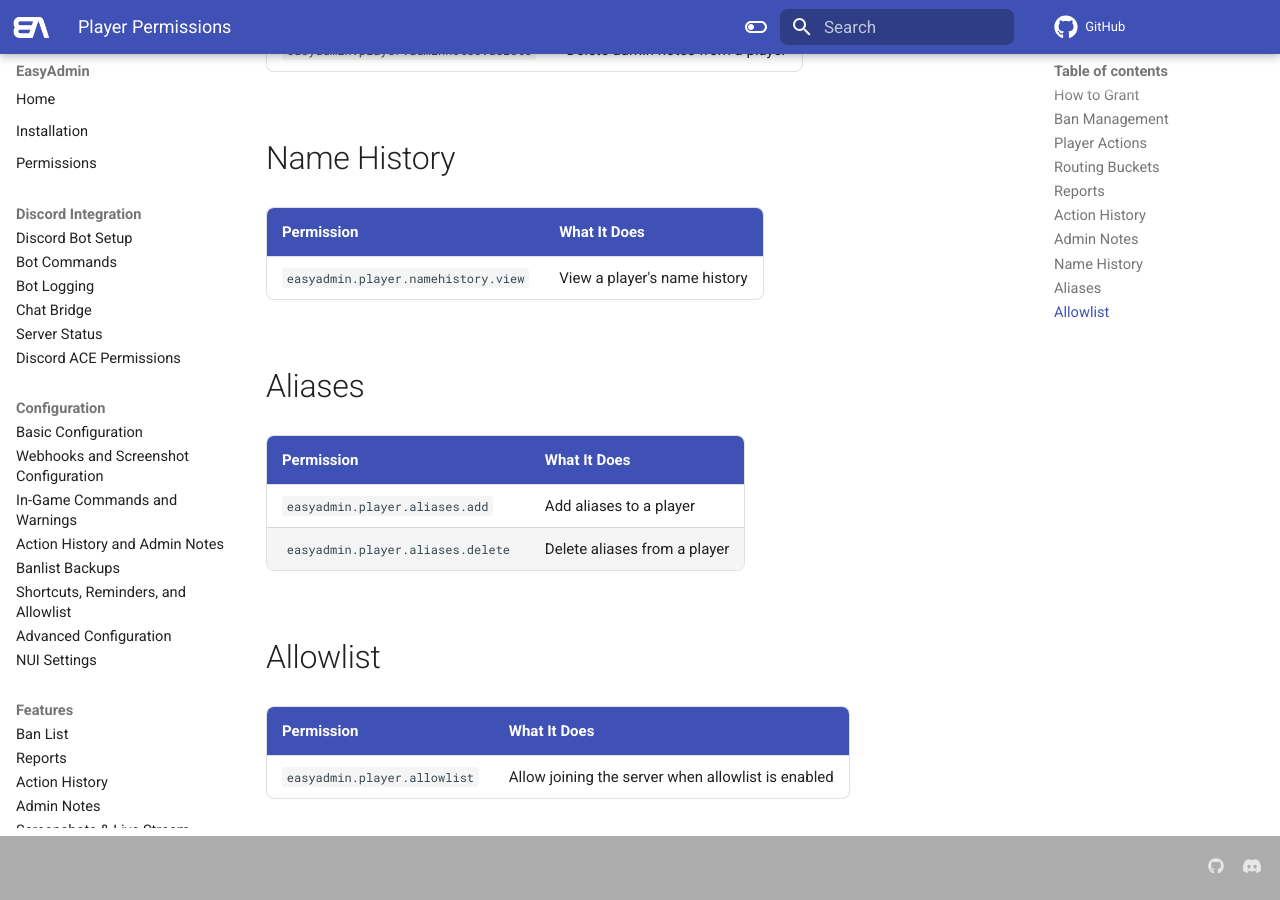
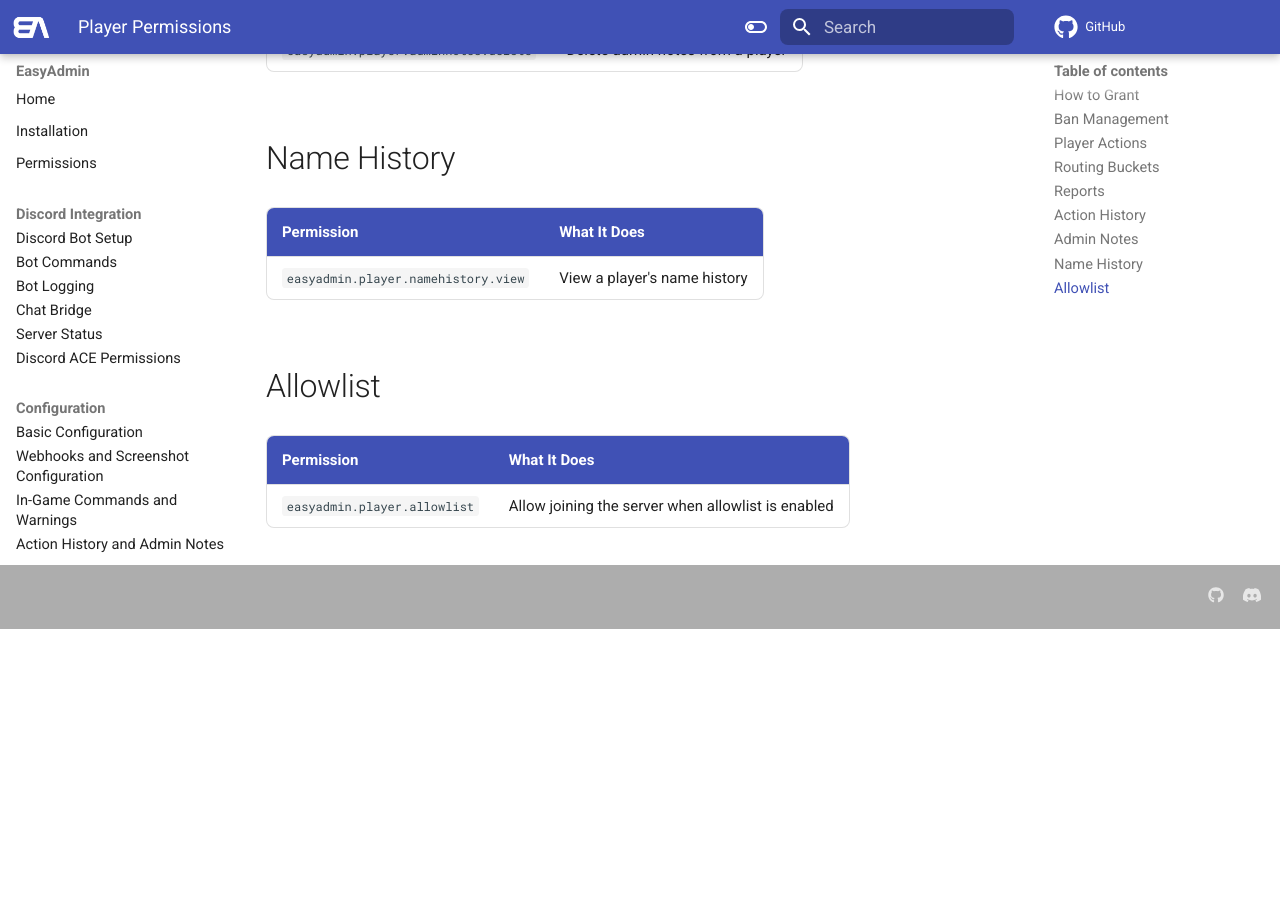
Before and after one commit to Blumlaut/EasyAdmin, an MkDocs documentation site: the page built from docs/docs/permissions/player-permissions.md, in a window 1280 px wide and 900 px high, scrolled down 2691 px. Built offline with MkDocs 1.6.1 and Material for MkDocs 9.7.7, drawn with Linux system fonts in a browser that asks for light colours; comment, search, counter and statistics services are not loaded; after the commit the page ends 3320 px from its top, so only the background shows below that.

Commit message:
refactor: remove unused player aliases feature
The aliases system (admin-assigned AKA names) had full server-side
implementation but zero NUI frontend to trigger it — effectively dead
code. Name history (automatic name tracking) is kept intact.

Removed:
- player.aliases.add / player.aliases.delete permissions
- AddAlias / RemoveAlias server functions and events
- addPlayerAlias / removePlayerAlias NUI callbacks
- aliases field from player registry entries and payloads
- PlayerAliasEntry TypeScript type
- All alias references from docs

```diff
--- a/docs/docs/permissions/player-permissions.md
+++ b/docs/docs/permissions/player-permissions.md
@@ -82,13 +82,6 @@ Routing buckets control which players can see each other in OneSync. These permi
 |------------|-------------|
 | `easyadmin.player.namehistory.view` | View a player's name history |
 
-## Aliases
-
-| Permission | What It Does |
-|------------|-------------|
-| `easyadmin.player.aliases.add` | Add aliases to a player |
-| `easyadmin.player.aliases.delete` | Delete aliases from a player |
-
 ## Allowlist
 
 | Permission | What It Does |
--- a/nui/src/pages/Players/PlayerInfoPanel.tsx
+++ b/nui/src/pages/Players/PlayerInfoPanel.tsx
@@ -27,7 +27,6 @@ export function PlayerInfoPanel({ player, permissions }: PlayerInfoPanelProps) {
     const unsub = on<{
       id: number
       nameHistory: NameHistoryEntry[]
-      aliases: unknown[]
       currentName: string
     }>('playerNameHistory', (data) => {
       if (cancelled || data.id !== player.id) return
```
Also changed, not shown: docs/docs/reference/permission-reference.md (+0 -2 lines), docs/docs/updates/updating.md (+0 -2 lines), 6 other files.
